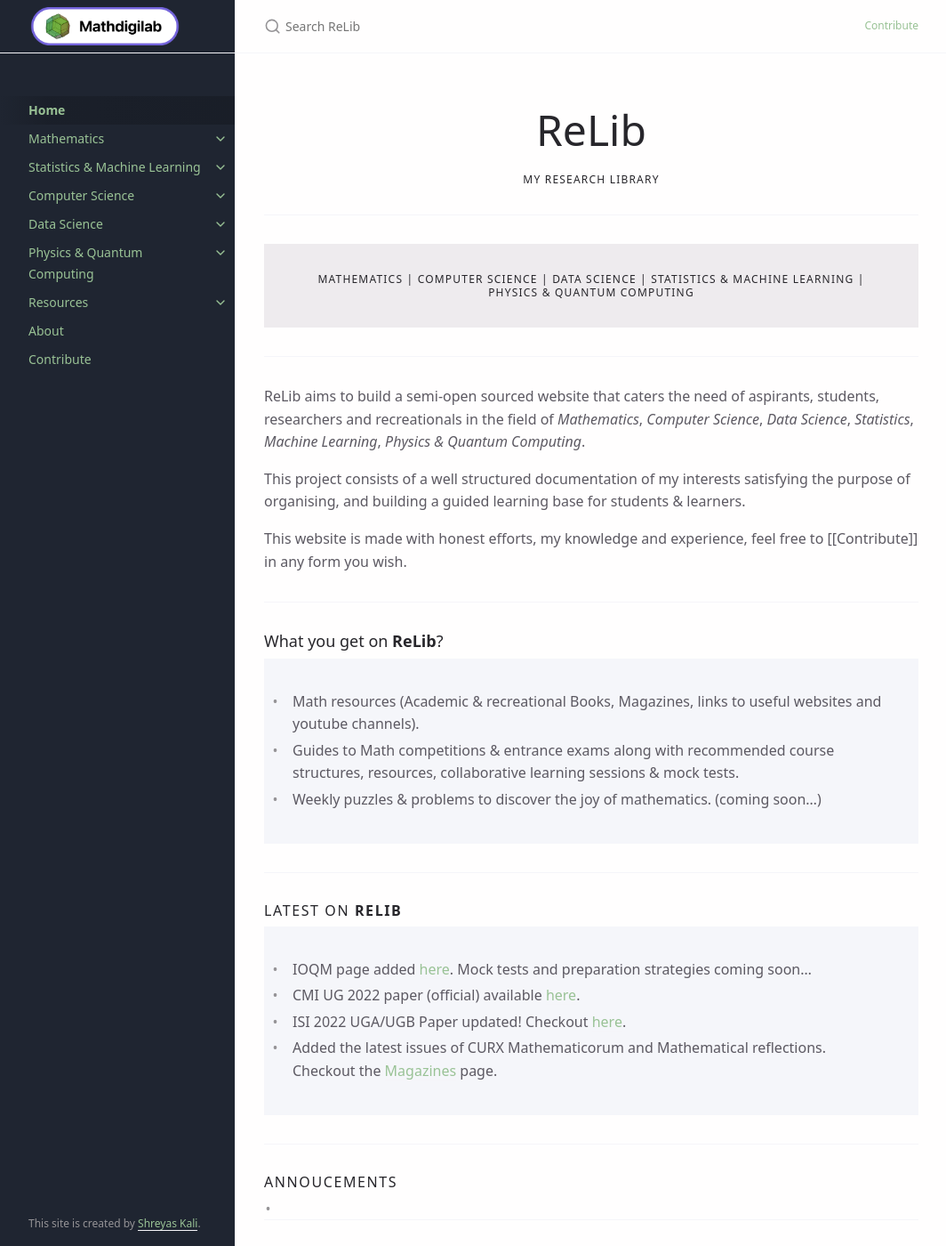
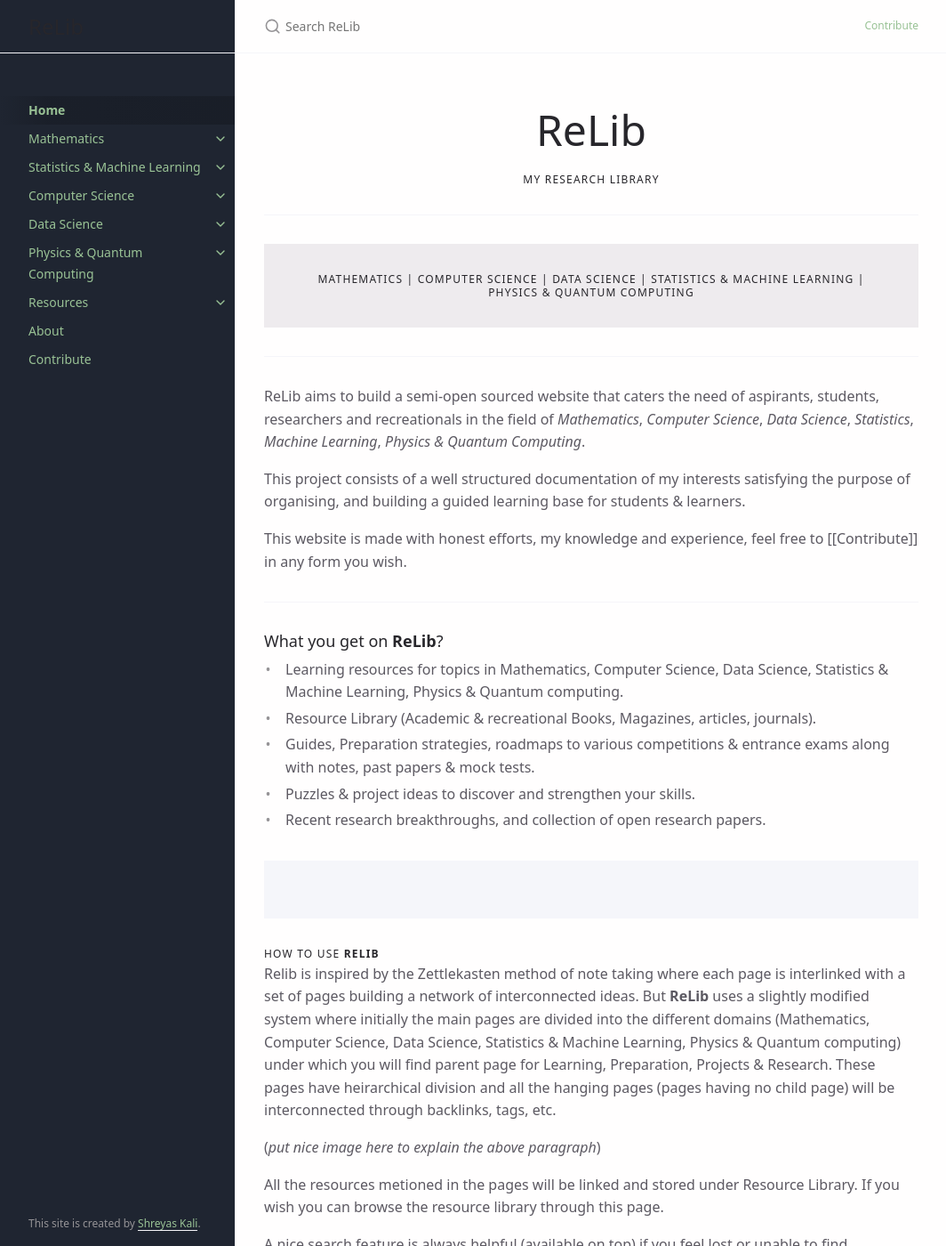
Before and after one commit to Shreyaskali/shreyaskali.github.io, a Jekyll site: the page built from index.md, in a window 1280 px wide and 1400 px high. Shown: the whole window at 89% size, without its empty margins (107-1171 px from the left). Built offline with Jekyll 4.4.1, drawn with Linux system fonts in a browser that asks for light colours; nearby versions of some CDN libraries; some of the changed text lies outside the part shown.

Commit message:
Home page

```diff
--- a/_config.yml
+++ b/_config.yml
@@ -29,7 +29,7 @@ exclude: ["node_modules/", "*.gemspec", "*.gem", "Gemfile", "Gemfile.lock", "pac
 # include: ["docs/tests/"]
 
 # Set a path/url to a logo that will be displayed instead of the title
-logo: "/assets/images/Mathdigilab.png"
+# logo: "/assets/images/Mathdigilab.png"
 
 # Enable or disable the site search
 # Supports true (default) or false
--- a/index.md
+++ b/index.md
@@ -2,7 +2,7 @@
 layout: default
 title: Home
 nav_order: 1
-description: "Mathdigilab is the place for learning & exploring mathematics for entrance exams, resources and recreational mathematics. This is the one-stop place for math enthusiasts."
+description: "My Research Library"
 permalink: /
 ---
  <!---<p align="center">
@@ -34,50 +34,58 @@ This website is made with honest efforts, my knowledge and experience, feel free
 
 ### What you get on <b>ReLib</b>?
 
-- Math resources (Academic & recreational Books, Magazines, links to useful websites and youtube channels).
-- Guides to Math competitions & entrance exams along with recommended course structures, resources, collaborative learning sessions & mock tests.
-- Weekly puzzles & problems to discover the joy of mathematics. (coming soon...)
+- Learning resources for topics in Mathematics, Computer Science, Data Science, Statistics & Machine Learning, Physics & Quantum computing.
+- Resource Library (Academic & recreational Books, Magazines, articles, journals).
+- Guides, Preparation strategies, roadmaps to various competitions & entrance exams along with notes, past papers & mock tests.
+- Puzzles & project ideas to discover and strengthen your skills.
+- Recent research breakthroughs, and collection of open research papers.
+
 {: .bg-grey-lt-000 .p-6 }
 
 ---
 
-#### Latest on <b>ReLib</b>
+#### How to use <b>ReLib</b>
+
 {: .fs-4 }
 
-- IOQM page added [here](https://mathdigilab.github.io/docs/math-exams/ioqm). Mock tests and preparation strategies coming soon...
-- CMI UG 2022 paper (official) available [here](https://mathdigilab.github.io/docs/math-exams/cmi).
-- ISI 2022 UGA/UGB Paper updated! Checkout [here](https://mathdigilab.github.io/docs/math-exams/isi).
-- Added the latest issues of CURX Mathematicorum and Mathematical reflections. Checkout the [Magazines](https://mathdigilab.github.io/docs/resources/magazines) page.
-{: .bg-grey-lt-000 .p-6 }
+Relib is inspired by the Zettlekasten method of note taking where each page is interlinked with a set of pages building a network of interconnected ideas. But **ReLib** uses a slightly modified system where initially the main pages are divided into the different domains (Mathematics, Computer Science, Data Science, Statistics & Machine Learning, Physics & Quantum computing) under which you will find parent page for Learning, Preparation, Projects & Research. These pages have heirarchical division and all the hanging pages (pages having no child page) will be interconnected through backlinks, tags, etc.
+
+(*put nice image here to explain the above paragraph*)
+
+All the resources metioned in the pages will be linked and stored under Resource Library. If you wish you can browse the resource library through this page.
+
+A nice search feature is always helpful (available on top) if you feel lost or unable to find someting...
 
 ---
 
-#### Annoucements
-{: .fs-4 }
+## Contribute
 
--
+Welcome to all contributors of ReLib. You can mail me you favourite problems / books / resources and give suggestions or errors in any part of this website.
+
+[Contribute to ReLib](https://shreyaskali.github.io/docs/contribute) & top contributors will be showcased on this website.
 
 ---
 
 ## Subcription
 
+**ReLib** is completely free for contributors as well as for most of the things that this website offer.
+
+Some of the premium features we plan to provide are:
+
+- Personalized Notes for learning (coming soon...)
+- Roadmaps and personalized guides from mentors.
+- Mock tests for competitive entrance exams.
+
 ### Payment Option
 
-Payment must be sent to the UPI address given below. Please send me an email with the transaction number or a screenshot so that I can link your payment to your email ID. Thanks for contributing!
+Payment must be sent to the UPI address given below. Please send me an email with the transaction number or a screenshot so that I can link your payment to your email ID. Thanks for subscribing!
 
 **UPI Address: shreyaskali@okaxis**
 {: .bg-grey-lt-000 .p-6 }
 
 ---
 
-## Contribute
-Welcome to all contributors of ReLib. You can mail me you favourite problems / books / resources and give suggestions or errors in any part of this website.
-
-[Contribute to ReLib](https://shreyaskali.github.io/docs/contribute) & top contributors will be showcased on this website. Some contributions can qualify for free subscription.
-
----
-
 ## Contributors
 
-- **Shreyas Kali**
+- [**Shreyas Kali**](https://github.com/Shreyaskali)
 {: .bg-grey-lt-000 .p-6}
```
